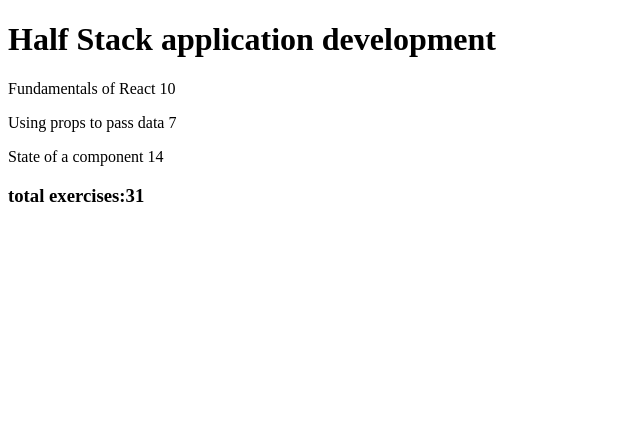
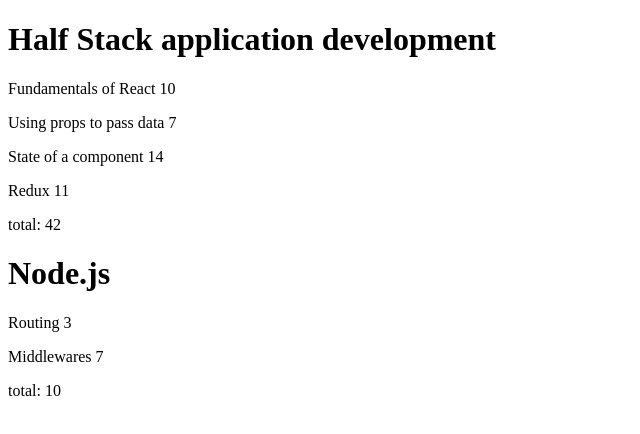
Before and after one commit to thasneem9/fullstackopen, a React (Vite) app in the folder part2/: page / in a window 1280 px wide. Shown: the top 434 px of the page, without its empty margins (0-640 px from the left). Built offline with nearby package versions, Linux system fonts and the light colour scheme.

Commit message:
part2-ex2.4

```diff
--- a/part2/src/App.jsx
+++ b/part2/src/App.jsx
@@ -1,9 +1,10 @@
 import Course from "./components/Course"
 
 const App = () => {
-  const course = {
-    id: 10,
+  const courses = [
+    {
       name: 'Half Stack application development',
+      id: 1,
       parts: [
         {
           name: 'Fundamentals of React',
@@ -19,11 +20,33 @@
           name: 'State of a component',
           exercises: 14,
           id: 3
+        },
+        {
+          name: 'Redux',
+          exercises: 11,
+          id: 4
+        }
+      ]
+    },
+    {
+      name: 'Node.js',
+      id: 2,
+      parts: [
+        {
+          name: 'Routing',
+          exercises: 3,
+          id: 1
+        },
+        {
+          name: 'Middlewares',
+          exercises: 7,
+          id: 2
         }
       ]
     }
+  ]
 
-  return <Course course={course}   />
+  return <Course courses={courses}   />
 }
 
 export default App
--- a/part2/src/components/Course.jsx
+++ b/part2/src/components/Course.jsx
@@ -1,17 +1,22 @@
-import { useState } from "react"
-const Course=({course})=>{
+
+const Course=({courses})=>{
 
 
-const result = course.parts.reduce((accumulator, arr) => {
-  return accumulator + arr.exercises
-}, 0)
+    return(<>
+    {courses.map(c=>(
+      <div key={c.id}>
+      <h1>{c.name}</h1>
+        { c.parts.map(p=>(<p key={p.id}>{p.name} {p.exercises}</p>))}
 
-    return(<>
-    <h1>{course.name}</h1>
-    {course.parts.map(c=><p key={c.id}>{c.name} {c.exercises}</p>
-                    )}
+      <p> total: { c.parts.reduce((accumulator, arr) => {
+          return accumulator + arr.exercises
+    }, 0)
+       }
+     </p>
 
-                    <h3>total exercises:{result}</h3>
+    </div> ))}
+
+
     </>)
 }
 
```
Lines whose indentation alone changed are shown as unchanged.
